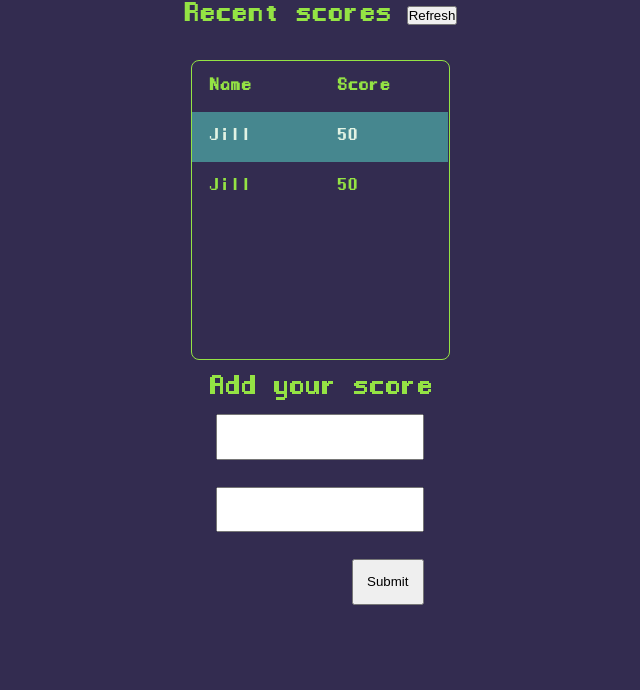
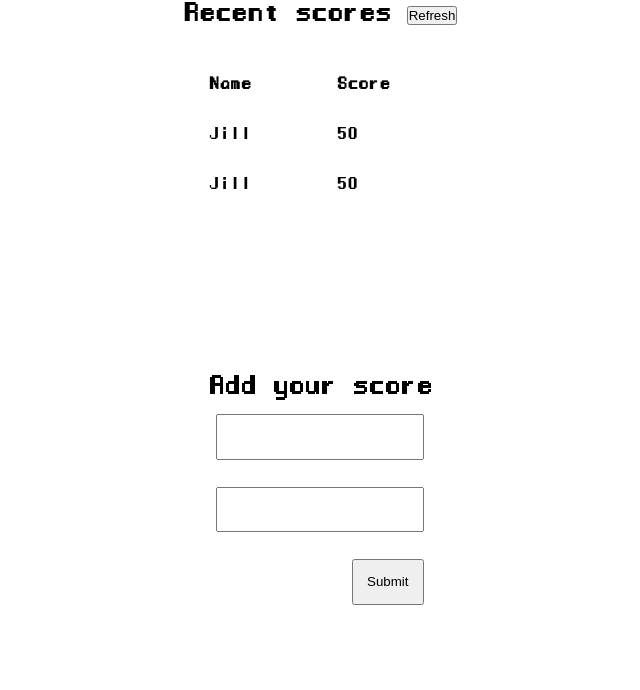
Before and after one commit to gabrielyea/leaderboard, a website built with webpack: page src/index.html in a window 1280 px wide. Shown: the part 110-800 px from the top of the page, without its empty margins (320-960 px from the left). Built offline with nearby package versions, Linux system fonts and the light colour scheme.

Commit message:
Change style

```diff
--- a/src/scss/utils/_variables.scss
+++ b/src/scss/utils/_variables.scss
@@ -9,8 +9,9 @@ $main-font: 'Secret Mana';
 $main-theme-color: #ea4f36;
 $dark-background-color: #303030;
 
-$theme-colors: (light1:#94e344 , light2:#e2f3e4, dark1:#332c50 , dark2:#46878f );
+// $theme-colors: (light1:#94e344 , light2:#e2f3e4, dark1:#332c50 , dark2:#46878f );
+$theme-colors: (light1:white , light2:#e2f3e4, dark1:black , dark2:#46878f );
 
-@function get-color($themeName) {
+@function getcolor($themeName) {
   @return map.get($theme-colors, $themeName);
 }
```
